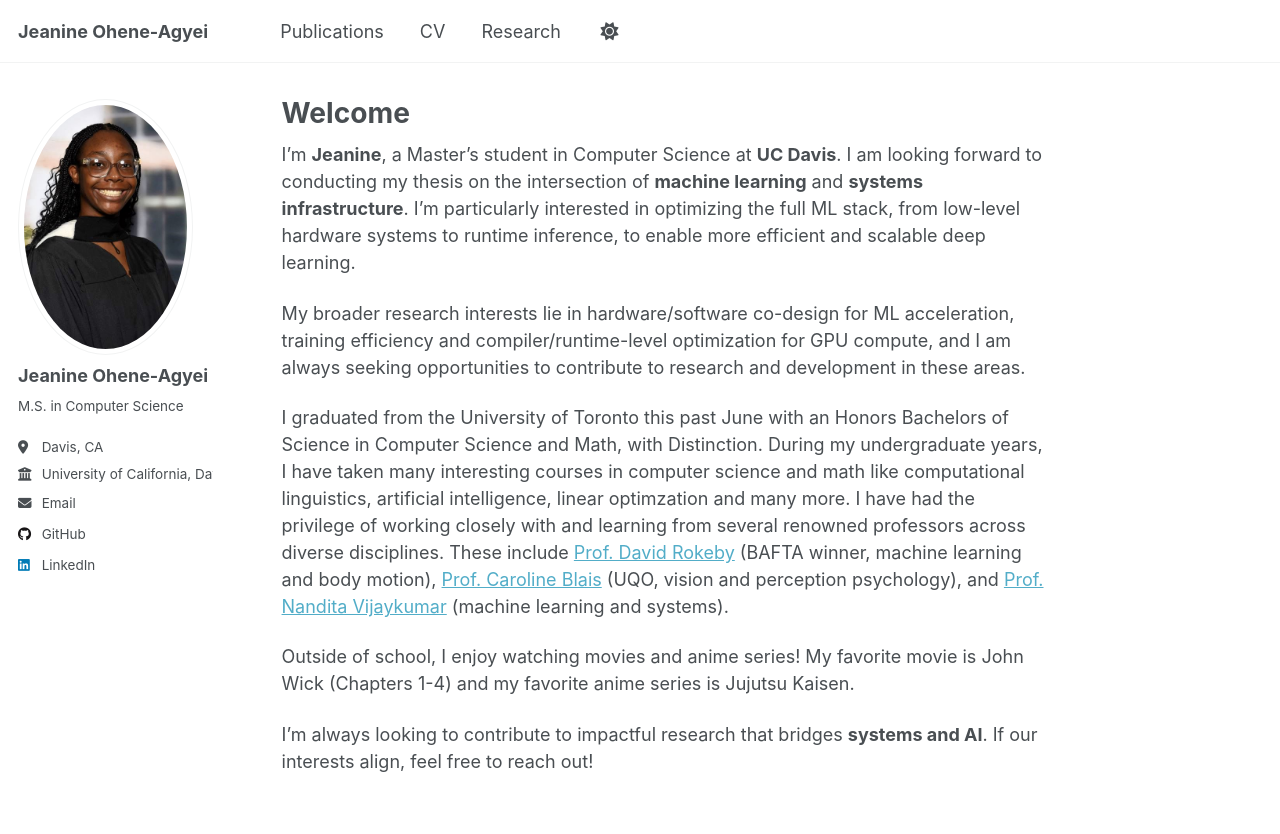
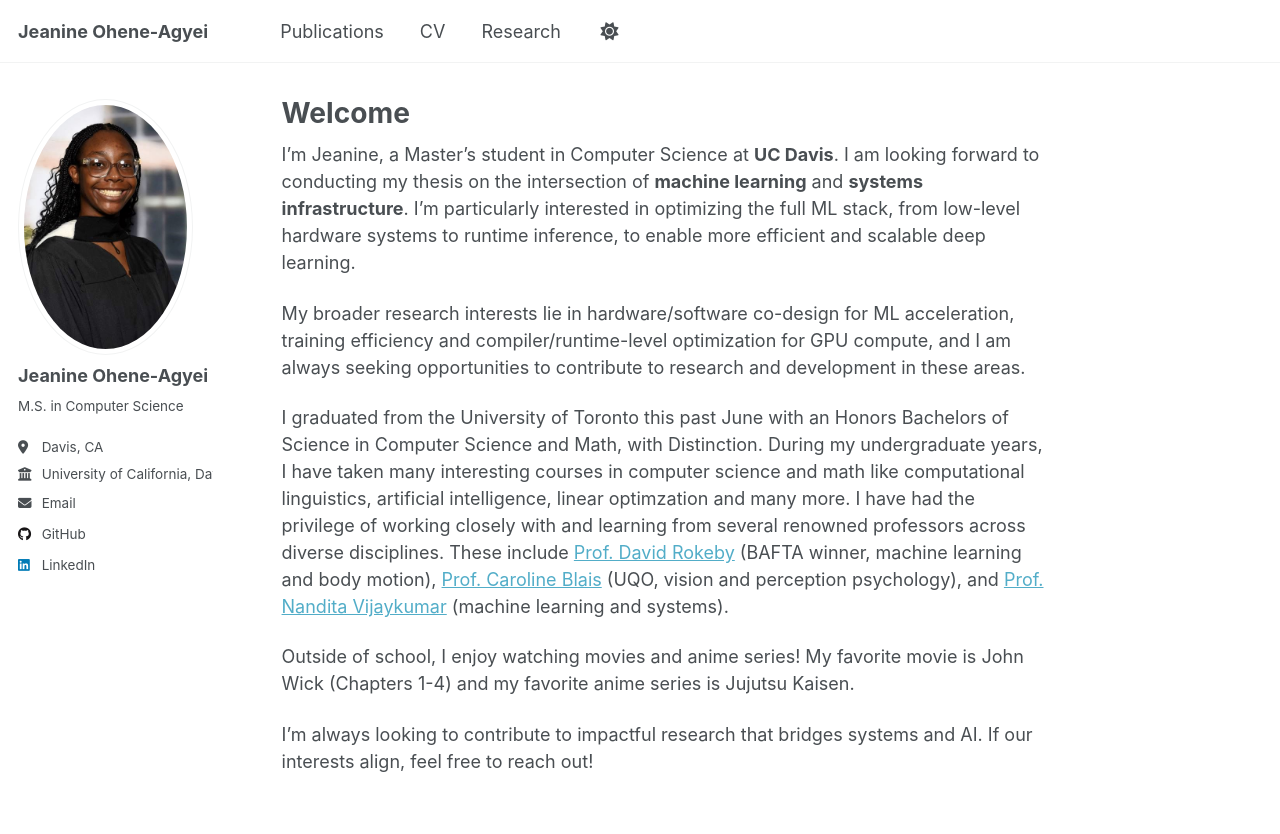
Before and after one commit to jeanine5/jeanine5.github.io, a Jekyll site: the page built from _pages/about.md, in a window 1280 px wide and 1179 px high. Shown: the top 834 px of the window. Built offline with Jekyll 4.4.1, drawn with Linux system fonts in a browser that asks for light colours; a script that is not in the unit is left out.

Commit message:
Update about.md

```diff
--- a/_pages/about.md
+++ b/_pages/about.md
@@ -7,7 +7,7 @@ redirect_from:
   - /about.html
 ---
 
-I’m **Jeanine**, a Master's student in Computer Science at **UC Davis**. I am looking forward to conducting my thesis on the intersection of **machine learning** and **systems infrastructure**. I'm particularly interested in optimizing the full ML stack, from low-level hardware systems to runtime inference, to enable more efficient and scalable deep learning.
+I’m Jeanine, a Master's student in Computer Science at **UC Davis**. I am looking forward to conducting my thesis on the intersection of **machine learning** and **systems infrastructure**. I'm particularly interested in optimizing the full ML stack, from low-level hardware systems to runtime inference, to enable more efficient and scalable deep learning.
 
 My broader research interests lie in hardware/software co-design for ML acceleration, training efficiency and compiler/runtime-level optimization for GPU compute, and I am always seeking opportunities to contribute to research and development in these areas.
 
@@ -15,4 +15,4 @@ I graduated from the University of Toronto this past June with an Honors Bachelo
 
 Outside of school, I enjoy watching movies and anime series! My favorite movie is John Wick (Chapters 1-4) and my favorite anime series is Jujutsu Kaisen.
 
-I'm always looking to contribute to impactful research that bridges **systems and AI**. If our interests align, feel free to reach out!
+I'm always looking to contribute to impactful research that bridges systems and AI. If our interests align, feel free to reach out!
```
